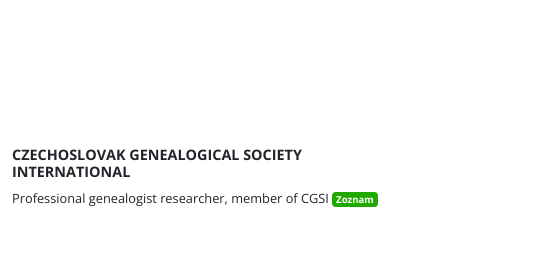
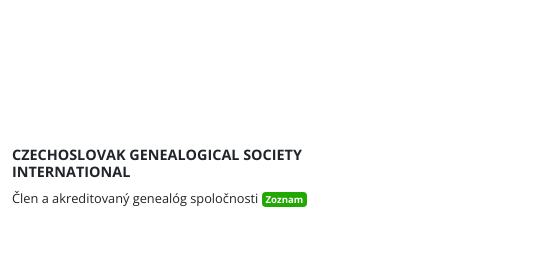
Before and after one commit to AdiUdo/website2, a plain HTML site: page index.html in a window 1280 px wide. Shown: the part 1196-1476 px from the top of the page, 734-1280 px from the left. Drawn offline with nearby package versions, Linux system fonts and the light colour scheme; some packages are replaced by stand-ins of ours; a script that the page names is missing; files whose address does not match are found by name.

Commit message:
text editacia

```diff
--- a/index.html
+++ b/index.html
@@ -199,7 +199,7 @@
                     Czechoslovak Genealogical Society International
                   </p>
                   <p class="kodex">
-                    Professional genealogist researcher, member of CGSI
+                    Člen a akreditovaný genealóg spoločnosti
                     <a
                       href="https://cgsi.org/resources/professional-resources/researchers"
                       target="_blank"
```
